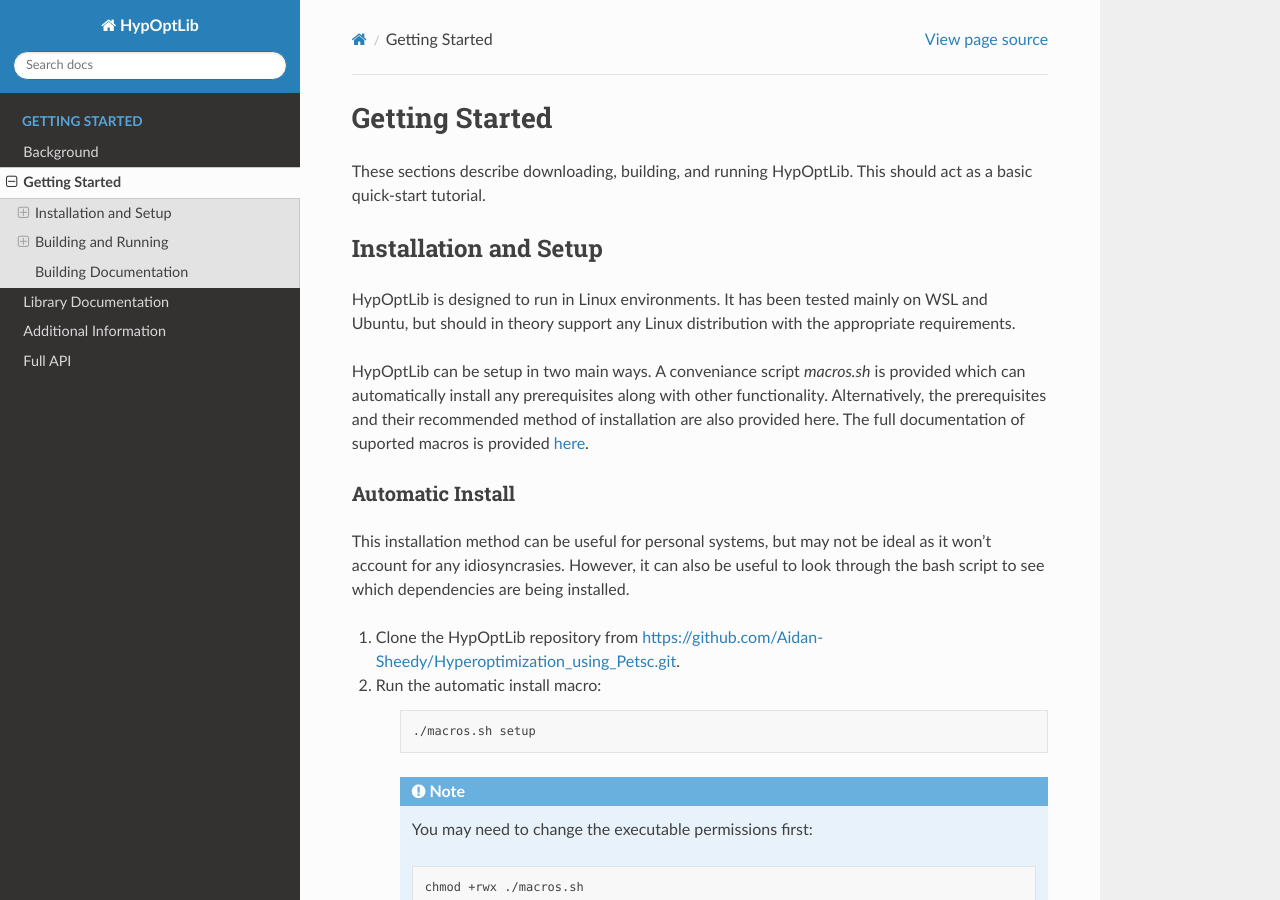
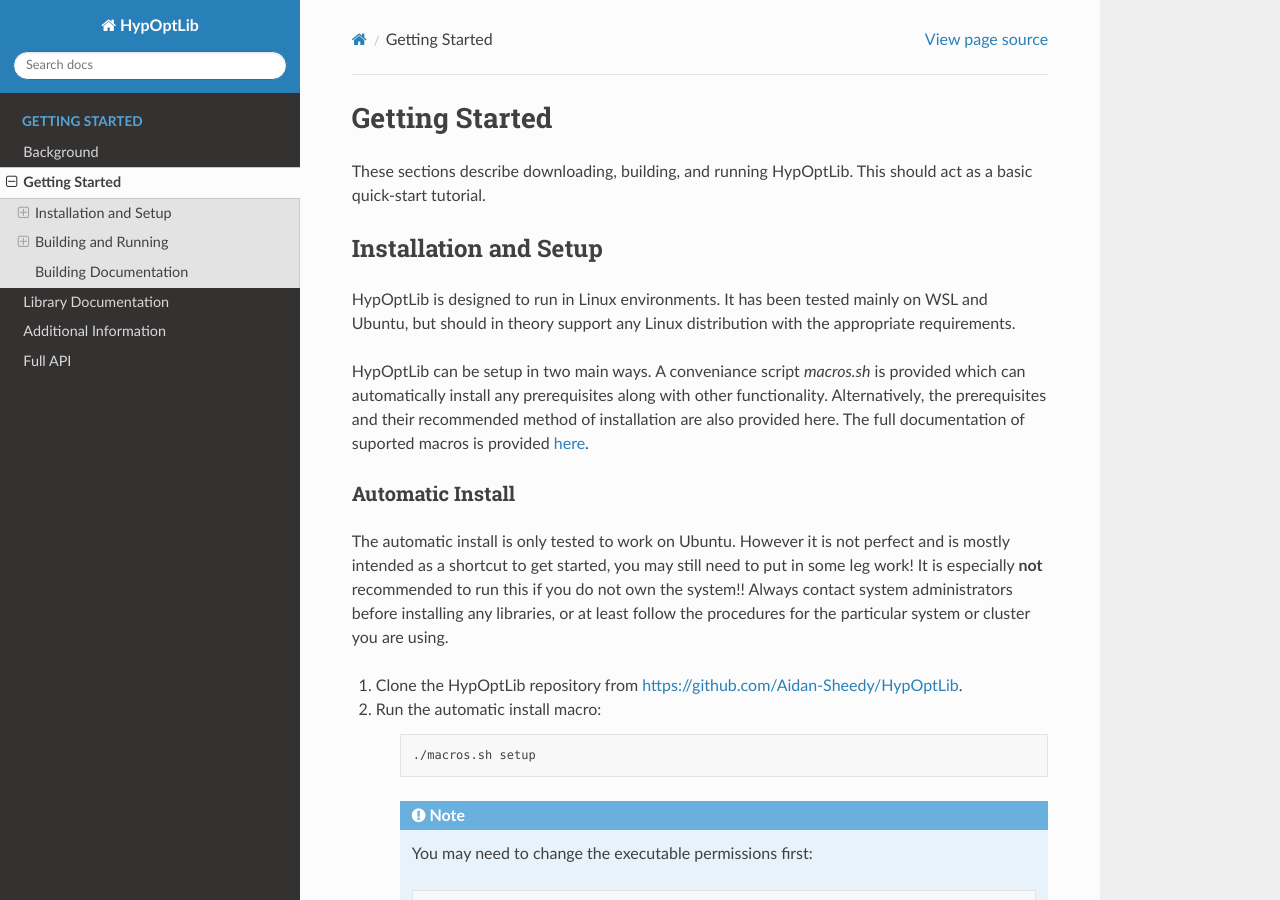
Before and after one commit to Aidan-Sheedy/HypOptLib, a Sphinx documentation site: the page built from docs/source/installation.rst, in a window 1280 px wide and 900 px high. Built offline with Sphinx 7.4.7 and the Read the Docs theme 2.0.0, drawn with Linux system fonts in a browser that asks for light colours.

```diff
--- a/docs/source/index.rst
+++ b/docs/source/index.rst
@@ -8,13 +8,15 @@ fork of the topology optimization framework
 `TopOpt <https://www.topopt.mek.dtu.dk/apps-and-software/large-scale-topology-optimization-code-using-petsc>`_ by Aage
 et. al., along with some borrowed elements from the derivative `TopOptLib <https://doi.org/10.1007/s00158-021-03018-7>`_ by Smit et. al.
 
+You can find the full source at https://github.com/Aidan-Sheedy/HypOptLib.
+
 .. figure:: ../figures/big_result_standin.png
     :align: center
 
 Credit
 ===========================
+| **Code** Aidan Sheedy
 | **Hyperoptimization Algorithm** Hazhir Aliahmadi
-| **Code** Aidan Sheedy
 | **Advisor** Greg van Anders
 
 Borrowed Material
--- a/docs/source/installation.rst
+++ b/docs/source/installation.rst
@@ -22,11 +22,13 @@ provided :doc:`here </apidocs/macros>`.
 Automatic Install
 ========================
 
-This installation method can be useful for personal systems, but may not be ideal as it
-won't account for any idiosyncrasies. However, it can also be useful to look through the
-bash script to see which dependencies are being installed.
+The automatic install is only tested to work on Ubuntu. However it is not perfect
+and is mostly intended as a shortcut to get started, you may still need to put in
+some leg work! It is especially **not** recommended to run this if you do not own
+the system!! Always contact system administrators before installing any libraries,
+or at least follow the procedures for the particular system or cluster you are using.
 
-1. Clone the HypOptLib repository from https://github.com/Aidan-Sheedy/Hyperoptimization_using_Petsc.git.
+1. Clone the HypOptLib repository from https://github.com/Aidan-Sheedy/HypOptLib.
 
 2. Run the automatic install macro:
 
```
Also changed, not shown: README.md (+10 -7 lines), 1 other file.
